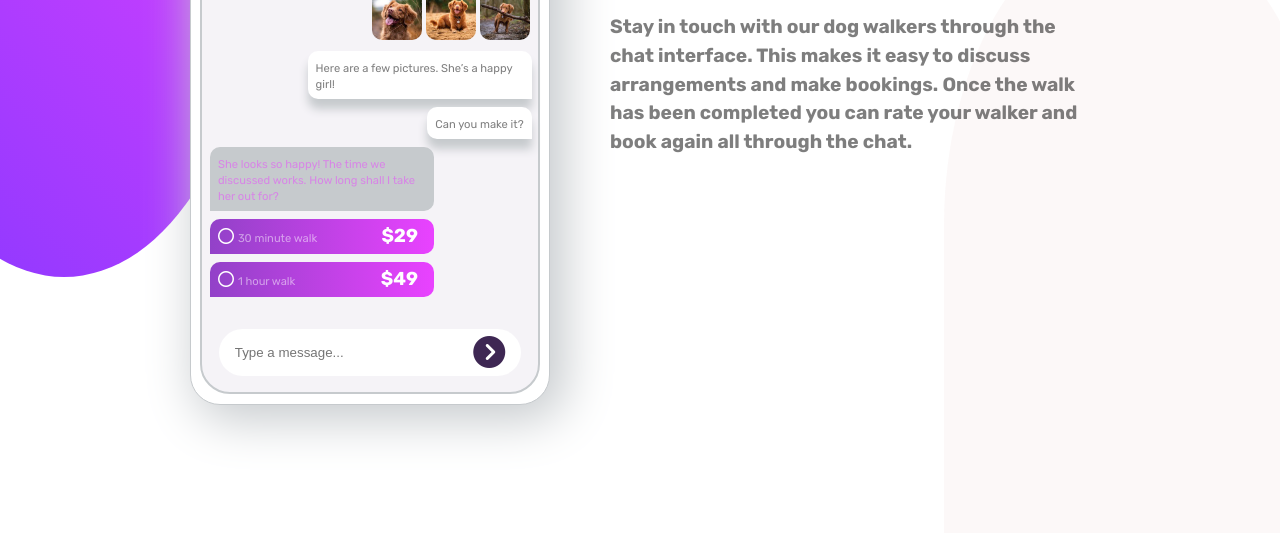
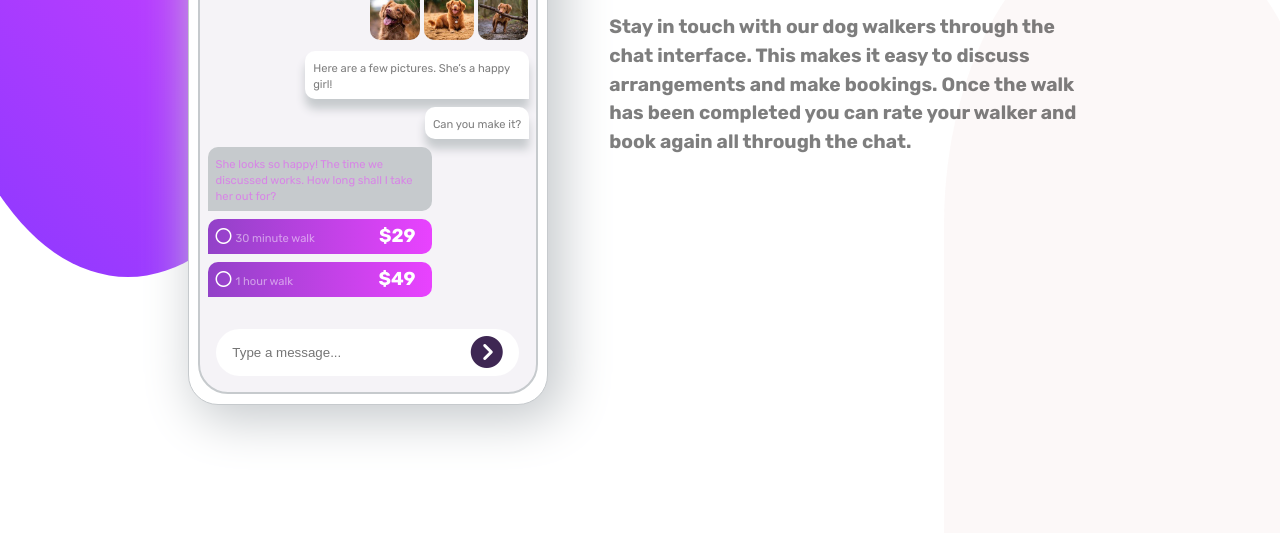
Before and after one commit to adammosleh/chat-app, a plain HTML site: page index.html in a window 1280 px wide. Shown: the part 315-848 px from the top of the page. Drawn offline with Linux system fonts and the light colour scheme; a web font is replaced by a local one.

Commit message:
new update

```diff
--- a/style.css
+++ b/style.css
@@ -48,19 +48,19 @@ span{
     opacity: .5;
 }
 .header-left{
-    width: 300px;
+    width: calc(20rem - .5vw);
     height: 60vh;
     background: linear-gradient(45deg , var(--Purple-500), var(--Pink-500));
     border-bottom-right-radius: 50%;
     border-bottom-left-radius: 50%;
     position: absolute;
     inset-block-start: -3rem;
-    inset-inline-start: -10%;
+    inset-inline-start: -5%;
     z-index: -1000;
 }
 .header-right{
-    width: 300px;
-    height: 60vh;
+    width: calc(20rem - .5vw);
+    height: 40rem;
     position: absolute;
     inset-inline-end:-3rem ;
     inset-block-end: -3rem;
@@ -254,7 +254,7 @@ span{
         height: 616px;
     }
     .main{
-        width: 60rem;
+        width: calc(60rem + .5vw);
         margin: auto;
         height: 100vh;
         display: flex;
```
